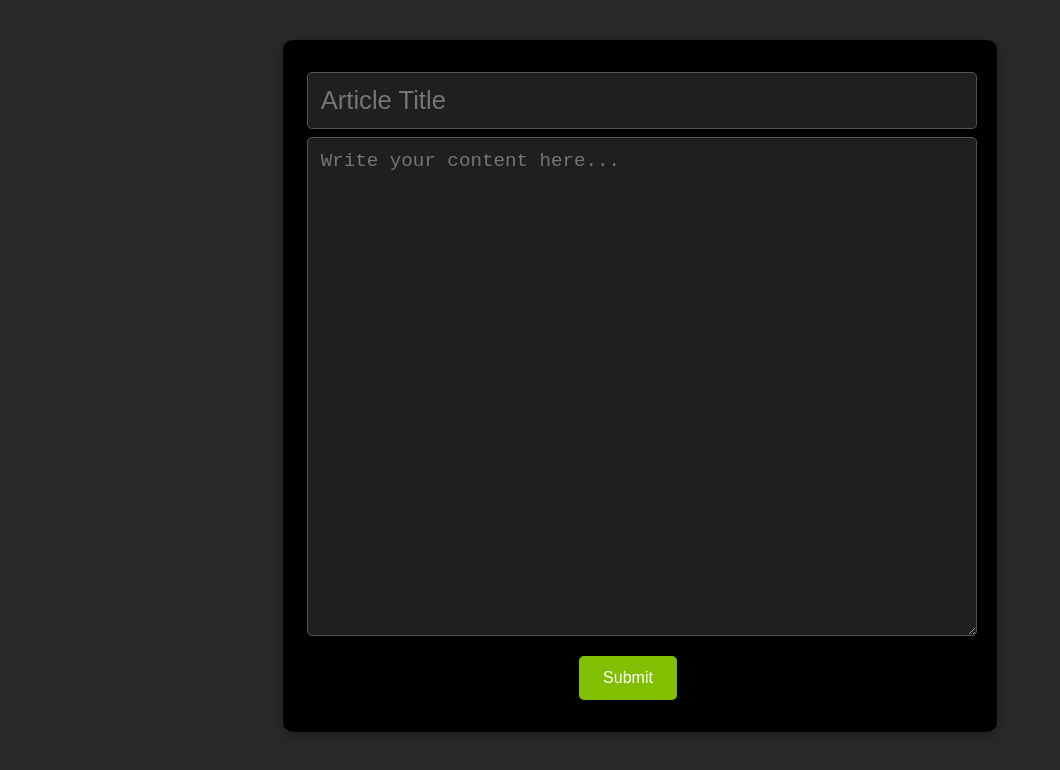
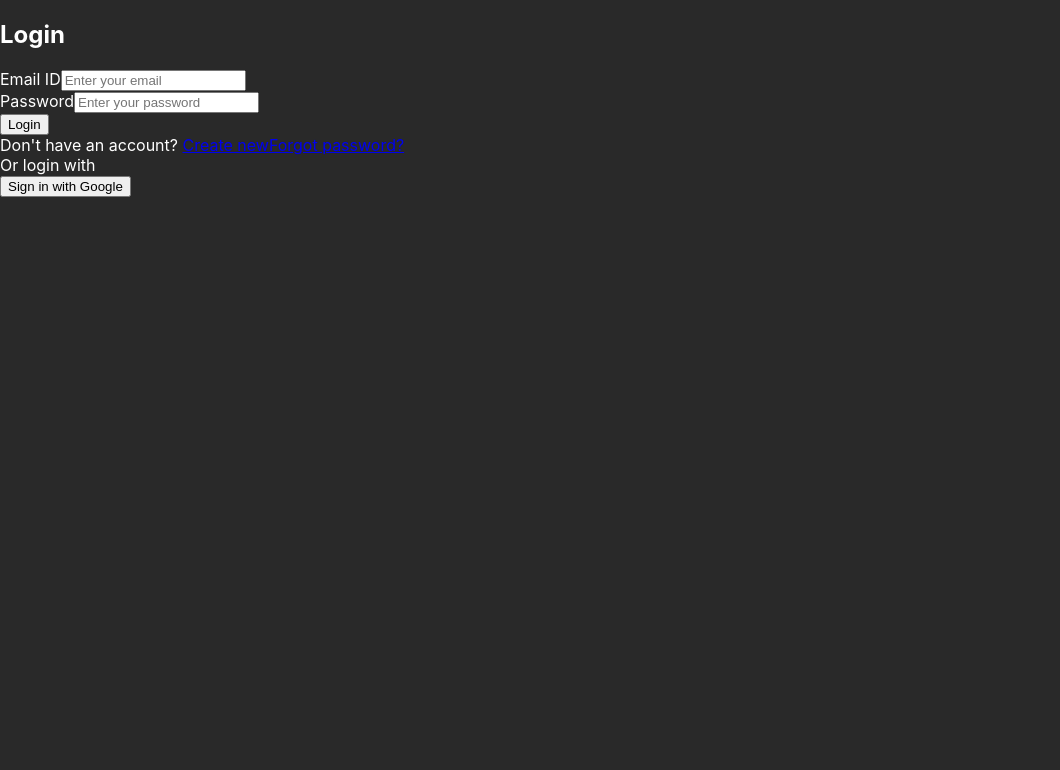
Before and after one commit to cr9169/TechOps, a React (Vite) app in the folder front/: page /authPage in a window 1280 px wide. Shown: the top 770 px of the page, without its empty margins (0-1060 px from the left). Built offline with nearby package versions, Linux system fonts and the light colour scheme.

Commit message:
fix: body doesn't take 100%, scroll bar in initial stage of the page fixed.

```diff
--- a/front/index.html
+++ b/front/index.html
@@ -3,7 +3,6 @@
   <head>
     <meta charset="UTF-8" />
     <meta name="viewport" content="width=device-width, initial-scale=1.0" />
-    <title>Vite + React + TS</title>
   </head>
   <body>
     <div id="root"></div>
--- a/front/package.json
+++ b/front/package.json
@@ -15,7 +15,7 @@
     "@types/react-router-dom": "5.3.3",
     "react": "^18.2.0",
     "react-dom": "^18.2.0",
-    "react-router-dom": "5.3.0"
+    "react-router-dom": "^6.16.0"
   },
   "devDependencies": {
     "@types/react": "^18.2.15",
--- a/front/src/App.scss
+++ b/front/src/App.scss
@@ -1,12 +1,5 @@
-body,
-html {
-  background-color: #292929;
-  color: #ffffff;
-  font-family: "Arial", sans-serif;
-}
-
 .main-app-orientation {
-  min-height: 100vh;
+  height: 100vh;
   width: 100%;
   display: flex;
   flex-direction: column;
--- a/front/src/App.tsx
+++ b/front/src/App.tsx
@@ -1,13 +1,17 @@
+import { BrowserRouter as Router, Routes, Route } from "react-router-dom";
 import HomePage from "./components/HomePage/HomePage";
-import "./App.scss";
+import AuthPage from "./components/AuthPage/AuthPage";
 
 function App() {
   return (
-    <>
+    <Router>
       <div className="main-app-orientation">
-        <HomePage></HomePage>
+        <Routes>
+          <Route path="/authPage" element={<AuthPage />} />
+          <Route path="/homePage" element={<HomePage />} />
+        </Routes>
       </div>
-    </>
+    </Router>
   );
 }
 
--- a/front/src/components/AuthPage/AuthPage.tsx
+++ b/front/src/components/AuthPage/AuthPage.tsx
@@ -2,9 +2,32 @@ import React, { useState } from "react";
 import "./AuthPage.scss";
 
 const AuthPage: React.FC = ({}: {}) => {
-  return <div>
-
-  </div>;
+  return (
+    <div className="login-container">
+      <div className="login-box">
+        <h2>Login</h2>
+        <div className="input-box">
+          <label>Email ID</label>
+          <input type="email" placeholder="Enter your email" />
+        </div>
+        <div className="input-box">
+          <label>Password</label>
+          <input type="password" placeholder="Enter your password" />
+        </div>
+        <button className="login-button">Login</button>
+        <div className="footer">
+          <span>
+            Don't have an account? <a href="#">Create new</a>
+          </span>
+          <span>
+            <a href="#">Forgot password?</a>
+          </span>
+        </div>
+        <div className="separator">Or login with</div>
+        <button className="google-button">Sign in with Google</button>
+      </div>
+    </div>
+  );
 };
 
 export default AuthPage;
--- a/front/src/components/HomePage/HomePage.scss
+++ b/front/src/components/HomePage/HomePage.scss
@@ -1,7 +1,12 @@
+.mainContainer {
+  display: flex;
+  flex-direction: column;
+}
+
 .articleContainer {
   max-width: 95%;
   margin: 5vh auto 4vh auto;
-  padding: 2rem 3rem 2rem 1.5rem;
+  padding: 2rem 1.5rem 2rem 1.5rem;
   background-color: #000000;
   border-radius: 10px;
   box-shadow: 0 4px 15px rgba(0, 0, 0, 0.3);
@@ -16,6 +21,7 @@
   background-color: #1f1f1f;
   color: #ffffff;
   transition: border-color 0.3s, background-color 0.3s;
+  box-sizing: border-box;
 }
 
 .inputTitle {
@@ -37,7 +43,7 @@
   height: 59vh;
   min-height: 25vh;
   padding: 0.8rem;
-  font-size: 1.2rem;
+  font-size: 1.2vw;
   border-radius: 5px;
   resize: vertical;
   overflow-x: hidden;
@@ -47,6 +53,7 @@
   display: flex;
   justify-content: center;
   align-items: center;
+  box-sizing: border-box;
 }
 
 .submitButton {
--- a/front/src/components/HomePage/HomePage.tsx
+++ b/front/src/components/HomePage/HomePage.tsx
@@ -10,6 +10,7 @@ const HomePage: React.FC = ({}: {}) => {
   };
 
   return (
+    <div className="mainContainer">
       <div className="articleContainer">
         <input
           type="text"
@@ -32,6 +33,7 @@ const HomePage: React.FC = ({}: {}) => {
         </div>
         <></>
       </div>
+    </div>
   );
 };
 
--- a/front/src/main.scss
+++ b/front/src/main.scss
@@ -1,20 +1,23 @@
-html {
-  height: 100%;
-}
-
-#root {
-  height: 100%;
-}
-
+html,
 body {
-  height: 100%;
+  height: 100vh;
   width: 100%;
-  margin: 0;
+  // display: flex;
+  // flex-direction: column;
+  background-color: #292929 !important;
+  color: #ffffff;
   font-family: -apple-system, BlinkMacSystemFont, "Segoe UI", "Roboto", "Oxygen",
     "Ubuntu", "Cantarell", "Fira Sans", "Droid Sans", "Helvetica Neue",
     sans-serif;
   -webkit-font-smoothing: antialiased;
   -moz-osx-font-smoothing: grayscale;
+  margin: 0;
+}
+
+#root {
+  height: 100%;
+  width: 100%;
+  // flex: 1;
 }
 
 code {
--- a/front/vite.config.ts
+++ b/front/vite.config.ts
@@ -3,8 +3,5 @@ import react from "@vitejs/plugin-react";
 
 // https://vitejs.dev/config/
 export default defineConfig({
-  plugins: [react()],
-  server: {
-    open: "google-chrome" // Set the default browser to Google Chrome
-  }
+  plugins: [react()]
 });
```
Also changed, not shown: 1 other file (tests, documents, lock files or other folders). Lines whose indentation alone changed are shown as unchanged.
